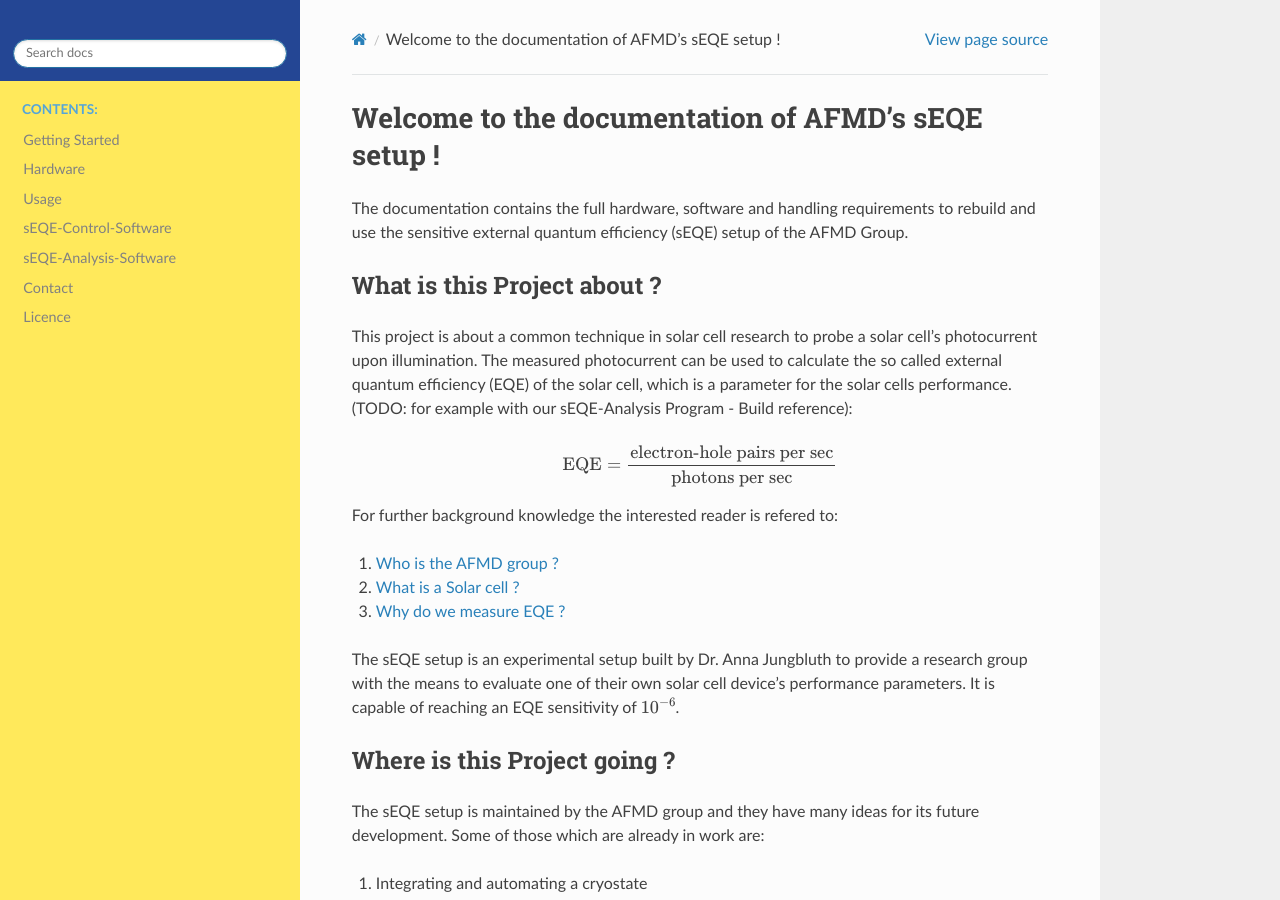
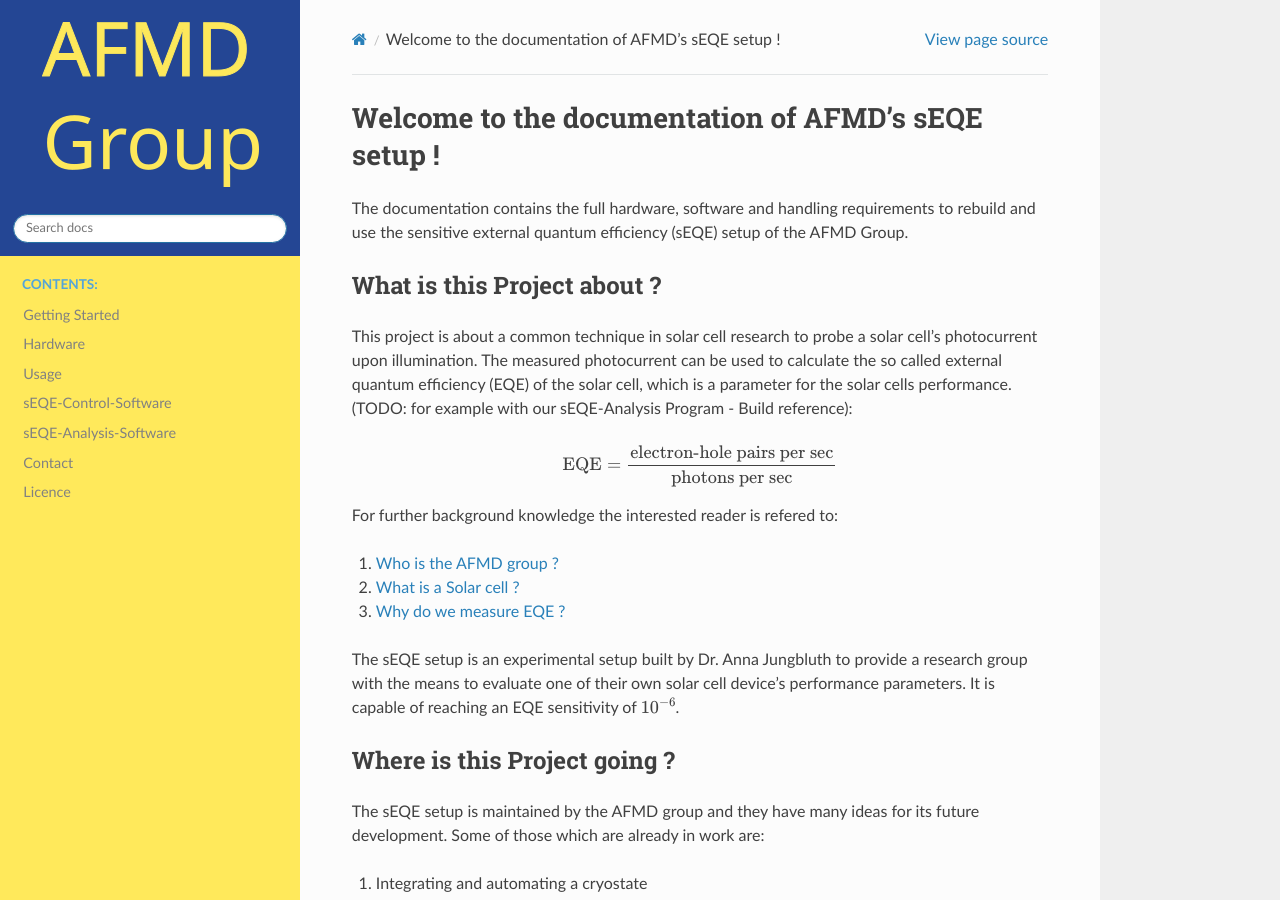
Before and after one commit to mzjswjz/sEQE-Setup_Mac, a Sphinx documentation site: the page built from docs/source/index.rst, in a window 1280 px wide and 900 px high. Built offline with Sphinx 7.4.7 and the Read the Docs theme 2.0.0, drawn with Linux system fonts in a browser that asks for light colours.

Commit message:
doc: Implemented AFMD placeholder

```diff
--- a/docs/source/conf.py
+++ b/docs/source/conf.py
@@ -44,7 +44,7 @@ exclude_patterns = []
 
 html_theme = "sphinx_rtd_theme"
 html_static_path = ['_static','_assets']
-# html_logo = "_static/AFMD_placeholder.png"
+html_logo = "_static/AFMD_placeholder.png"
 html_theme_options = {
     'logo_only': True,
     'display_version': False,
```
